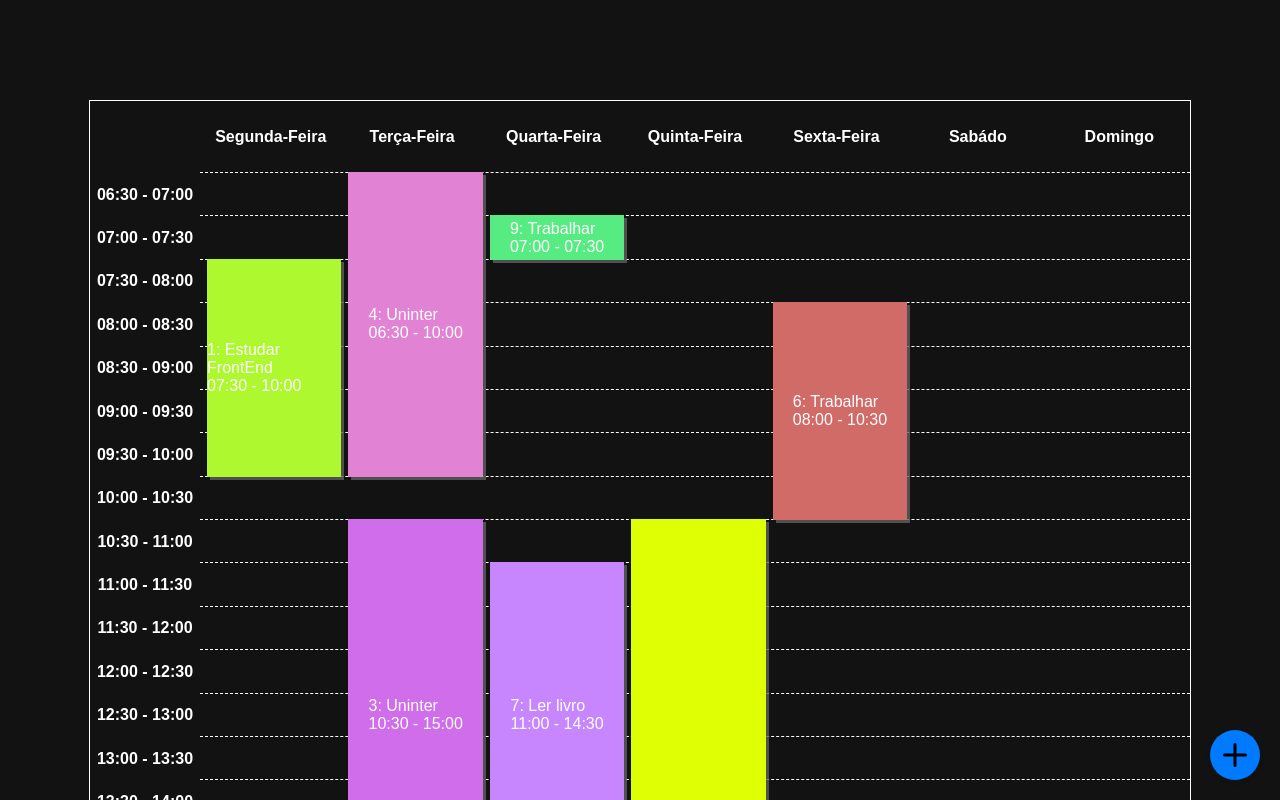
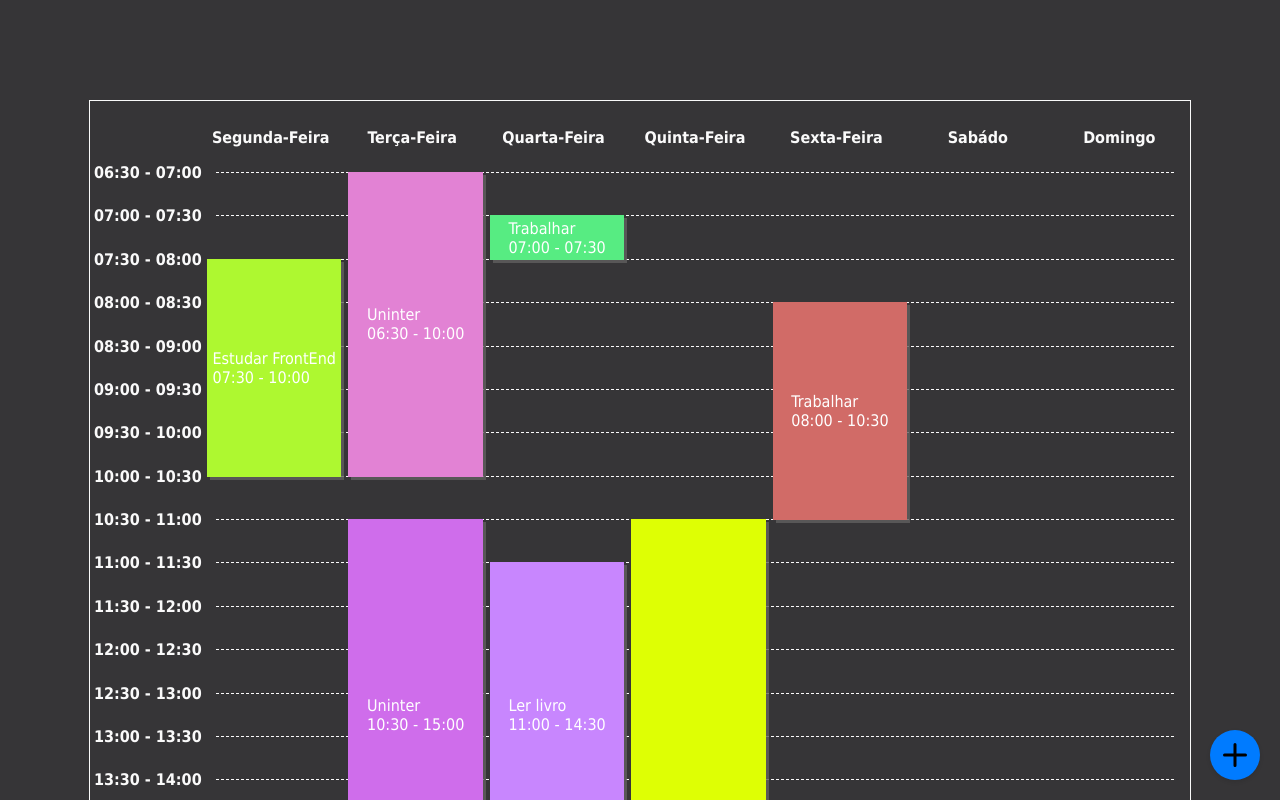
Before and after one commit to GuiDuarte07/routine_app, a Next.js app: page / in a window 1280 px wide. Shown: the top 800 px of the page. Built offline with nearby package versions, Linux system fonts and the light colour scheme.

Commit message:
Dark and light Mode

```diff
--- a/src/app/layout.tsx
+++ b/src/app/layout.tsx
@@ -1,7 +1,10 @@
 "use client"
+import useDarkModeStore from '@/lib/context/theme'
 import StyledComponentsRegistry from '@/lib/registry'
-import GlobalStyles from '@/style/GlobalStyle'
+import GlobalStyles, { darkTheme, lightTheme } from '@/style/GlobalStyle'
 import type { Metadata } from 'next'
+import { useState } from 'react'
+import { ThemeProvider } from 'styled-components'
 /* import { Inter } from 'next/font/google' */
 
 /* const inter = Inter({ subsets: ['latin'] }) */
@@ -16,10 +19,15 @@ export default function RootLayout({
 }: {
   children: React.ReactNode
 }) {
+  const darkMode = useDarkModeStore(state => state.darkMode)
+
   return (
     <html lang="pt-BR">
-      <GlobalStyles/>
-      <body><StyledComponentsRegistry>{children}</StyledComponentsRegistry></body>
+      <ThemeProvider theme={darkMode === false ? lightTheme : darkTheme}>
+        <GlobalStyles/>
+        <body><StyledComponentsRegistry>{children}</StyledComponentsRegistry></body>
+      </ThemeProvider>
     </html>
+
   )
 }
--- a/src/app/page.tsx
+++ b/src/app/page.tsx
@@ -5,7 +5,7 @@ import { PlusButton } from "./style"
 import PlusIcon from "../../public/icons/plus-svgrepo-com.svg"
 import Image from "next/image"
 import { useState } from "react"
-import Modal from "@/components/RoutineTable/Modal"
+import Modal from "@/components/Modal"
 import { CreateEvent } from "@/components/CreateEvent"
 
 export default function Home() {
--- a/src/components/CreateEvent/index.tsx
+++ b/src/components/CreateEvent/index.tsx
@@ -1,5 +1,5 @@
 import { styled } from "styled-components"
-import Modal from "../RoutineTable/Modal"
+import Modal from "../Modal"
 import HourPicker from "../HourPicker";
 import WeekdayPicker from "../DayPicker";
 import { FormContainer, InputText, PrimaryButton } from "./style";
--- a/src/components/RoutineTable/index.tsx
+++ b/src/components/RoutineTable/index.tsx
@@ -4,6 +4,7 @@ import { generateHourArray, filterRepeatedNumbers, parseHourMinute } from "@/uti
 import { ColHeaderData, RowHeaderData, TableColDataContainer, TableColHeader, TableContainer, TableDataContainer, TableDivisionLine, TableEventDataCell, TableRowHeader } from "./style"
 import { translateToPortugueseWeekDays, arrayWeekDays } from "@/utils/weakDays"
 import { getRandomColor } from "@/utils/color"
+import { useCallback, useEffect, useMemo } from "react"
 
 interface IRoutineTable {
   width: number
@@ -13,8 +14,7 @@ interface IRoutineTable {
 export const RoutineTable = ({heigth, width}: IRoutineTable) => {
   const routines = useRoutine((state) => state.routine)
   const daysOnTable = useRoutine((state) => state.daysOnTable)
-  const arrayOfHours = generateHourArray(routines)
-  console.log(routines)
+  const arrayOfHours = useMemo(() => generateHourArray(routines), [routines])
 
   const widthOfColHeader = width * 0.10
   const heightOfRowHeader = heigth * 0.06
@@ -31,18 +31,6 @@ export const RoutineTable = ({heigth, width}: IRoutineTable) => {
 
   return (
     <TableContainer width={width} heigth={heigth}>
-      {arrayOfHours.map((hour, i) => {
-        return (
-          <>
-            <TableDivisionLine
-              key={hour + "_00" + "line"}
-              left={widthOfColHeader}
-              top={heightOfRowHeader + heightOfHalfHour * (i)}
-              width={width - widthOfColHeader}
-            />
-          </>
-        );
-      })}
       <TableRowHeader
         heigth={heightOfRowHeader}
         left={widthOfColHeader}
@@ -59,7 +47,7 @@ export const RoutineTable = ({heigth, width}: IRoutineTable) => {
           if (!arrayOfHours[i+1]) return null
           return (
             <ColHeaderData key={hour} height={heightOfHalfHour}>
-              {hour} - {arrayOfHours[i+1]}
+              <p>{hour} - {arrayOfHours[i+1]}</p>
             </ColHeaderData>
           )
         })}
@@ -71,8 +59,21 @@ export const RoutineTable = ({heigth, width}: IRoutineTable) => {
         top={heightOfRowHeader}
         left={widthOfColHeader}
       >
+        {/* Linhas */}
+        {arrayOfHours.map((hour, i) => {
+          return (
+            <>
+              <TableDivisionLine
+                key={hour + "_00" + "line"}
+                top={heightOfHalfHour * (i)}
+                width={width - widthOfColHeader}
+              />
+            </>
+          );
+        })}
         {arrayWeekDays.map((dayTag, i) =>
           <TableColDataContainer key={dayTag+i} width={widthOfEachCell}>
+            {/* Eventos */}
             {routines?.filter(({day})=> day === dayTag).map(({id, title, endHour, startHour}) => {
               const {hour: startH, minute: startM} = parseHourMinute(startHour)
               const {hour: endH, minute: endM} = parseHourMinute(endHour)
@@ -103,7 +104,7 @@ export const RoutineTable = ({heigth, width}: IRoutineTable) => {
                   top={topStart}
                   style={{backgroundColor: getRandomColor()}}
                 >
-                  {`${id}: ${title}`}
+                  {`${title}`}
                     <br/>
                   {`${startHour} - ${endHour}`}
                 </TableEventDataCell>
--- a/src/components/RoutineTable/style.tsx
+++ b/src/components/RoutineTable/style.tsx
@@ -19,7 +19,7 @@ export const TableContainer = styled.div<ISize>`
   height: ${(props) => props.heigth}px;
   position: relative;
   /* background-color: grey; */
-  border: 1px solid white;
+  border: 1px solid ${props => props.theme.text};
   z-index: 1;
   box-sizing: content-box;
   padding-bottom: 20px;
@@ -44,7 +44,7 @@ export const RowHeaderData = styled.div<{width: number}>`
   display: flex;
   justify-content: center;
   align-items: center;
-  color: white;
+  color: ${props => props.theme.text};
   /* border: 1px solid black; */
 `
 
@@ -63,10 +63,21 @@ export const ColHeaderData = styled.div<{height: number}>`
   font-weight: bold;
   display: flex;
   justify-content: center;
-  align-items: center;
+  align-items: start;
   /* border-bottom: 1px dashed black; */
   box-sizing: border-box;
-  color: white
+  color: ${props => props.theme.text};
+  font-size: 1rem;
+  line-height: 1;
+  vertical-align: top;
+  position: relative;
+  margin: 0 4px;
+
+  & > p {
+    position: absolute;
+    top: calc(-1rem /2);
+    left: 0;
+  }
 `
 
 export const TableDataContainer = styled.div<ISize & ITop & ILeft>`
@@ -97,17 +108,17 @@ export const TableEventDataCell = styled.div<{height: number} & ITop>`
   align-items: center;
   justify-content: center;
   box-shadow: 3px 3px 0px 0px rgba(97, 96, 96, 0.8);
+  color: ${props => props.theme.text};
   color: white;
   cursor: pointer;
-
+  font-weight: 500;
 `
 
-export const TableDivisionLine = styled.div<{width: number, top: number, left: number}>`
+export const TableDivisionLine = styled.div<{width: number, top: number}>`
   position: absolute;
-  width: ${(props) => props.width}px;
+  width: calc(100% - 2rem);
   top: calc(${(props) => props.top}px - 1px);
-  left: ${(props) => props.left}px;
+  left: 1rem;
   height: 1px;
-  height: 1px;
-  border-top: 1px dashed white;
+  border-top: 1px dashed ${props => props.theme.text};
 `
--- /dev/null
+++ b/src/lib/context/theme.ts
@@ -0,0 +1,16 @@
+import { create } from 'zustand';
+
+interface DarkModeStates {
+  darkMode: boolean
+}
+
+interface DarkModeActions {
+  toggleDarkMode: () => void
+}
+
+const useDarkModeStore = create<DarkModeStates & DarkModeActions>((set) => ({
+  darkMode: true,
+  toggleDarkMode: () => set((state) => ({ darkMode: !state.darkMode })),
+}));
+
+export default useDarkModeStore;
--- a/src/style/GlobalStyle.tsx
+++ b/src/style/GlobalStyle.tsx
@@ -1,12 +1,31 @@
-import { createGlobalStyle } from 'styled-components';
+import { createGlobalStyle } from 'styled-components'
+
+export const lightTheme = {
+  body: '#FFF',
+  text: '#363537',
+  toggleBorder: '#FFF',
+  background: '#363537',
+}
+
+export const darkTheme = {
+  body: '#363537',
+  text: '#FAFAFA',
+  toggleBorder: '#6B8096',
+  background: '#999',
+}
+
 
 const GlobalStyles = createGlobalStyle`
   /* Add your global styles here */
   body {
+    background: ${({ theme }) => theme.body};
+    color: ${({ theme }) => theme.text};
+    font-family: Tahoma, Helvetica, Arial, Roboto, sans-serif;
+    transition: all 0.50s linear;
     margin: 0;
     padding: 0;
-    font-family: 'Arial', sans-serif;
-    background-color: #121213;
+    /* font-family: 'Arial', sans-serif;
+    background-color: #121213; */
     /* Add other global styles as needed */
   }
 
--- a/src/utils/routine.ts
+++ b/src/utils/routine.ts
@@ -22,15 +22,24 @@ function compareTimes(time1: string, time2: string): number {
   return hour1 - hour2;
 }
 
+function findBiggestHour(hour1: string, hour2: string): string {
+  return compareTimes(hour1, hour2) > 0 ? hour1 : hour2;
+}
+
 export function generateHourArray(hoursArray: { startHour: string; endHour: string }[]): string[] {
   if (hoursArray.length === 0) {
     throw new Error("The array must not be empty.");
   }
 
-  const sortedHoursArray = hoursArray.slice().sort((a, b) => compareTimes(a.startHour, b.startHour));
   const result: string[] = [];
-  const minHour = sortedHoursArray[0].startHour;
-  const maxHour = sortedHoursArray[sortedHoursArray.length - 1].endHour;
+  let minHour: string = hoursArray[0].startHour;
+  let maxHour: string = hoursArray[0].endHour;
+
+  for (let hour of hoursArray) {
+    minHour = findBiggestHour(hour.startHour, minHour) === minHour ? hour.startHour : minHour
+    maxHour = findBiggestHour(hour.endHour, maxHour)
+  }
+
   let currentHour = minHour;
 
   while (result[result.length - 1] !== maxHour) {
@@ -44,6 +53,8 @@ export function generateHourArray(hoursArray: { startHour: string; endHour: stri
       currentHour = formatHourMinute(hour + 1, 0);
     }
   }
+
+  console.log(result)
 
   return result;
 }
```
Also changed, not shown: src/components/Modal/index.tsx (renamed from src/components/RoutineTable/Modal/index.tsx).
